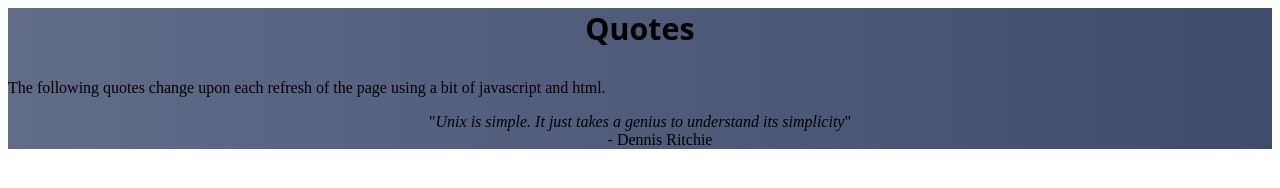
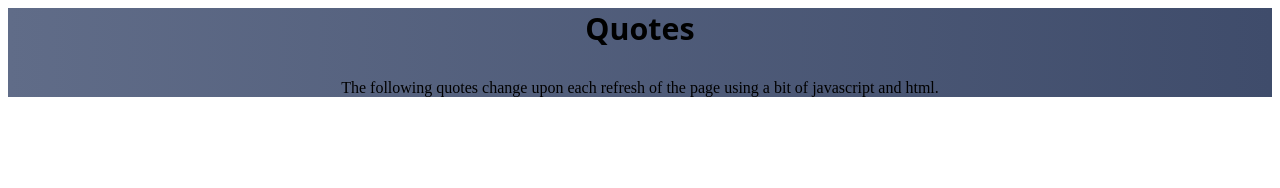
Before and after one commit to AAgar/Quote-Randomizer-Cycler, a plain HTML site: page index.html in a window 1280 px wide. Drawn offline with Linux system fonts and the light colour scheme.

Commit message:
Update index.html

```diff
--- a/index.html
+++ b/index.html
@@ -1,6 +1,6 @@
 <div id="0" class="gr2" style="background-height:1000px;">
 	<h3 style="font-family:'Open Sans', sans-serif; text-align:center; font-size:1.9em;><span class="color">Q</span><span class="color">u</span><span class="color">o</span><span class="color">t</span><span class="color">e</span><span class="color">s</span></h3>
-<p>The following quotes change upon each refresh of the page using a bit of javascript and html.</p>
+<p style="text-align:center;">The following quotes change upon each refresh of the page using a bit of javascript and html.</p>
 
 
 <style type="text/css">
@@ -26,7 +26,7 @@ color:white;
 	  text[5] = "If you're the smartest one in the room, you're in the wrong room.";
       speaker[5] = "Richard Tirendi- Also spoken by Michael Dell";
       i = Math.floor(Math.random() * text.length);
-      document.write("<dl style='text-align:center;font-family:'Open Sans', sans-serif;font-size:1.3em;'>\n");
+      document.write("<dl style="text-align:center;font-family:'Open Sans', sans-serif;font-size:1.7em;">\n");
       document.write("<dt>" + "\"<i>" + text[i] + "</i>\"\n");
       document.write("<dd>" + "- " + speaker[i] + "\n");
       document.write("<dl>\n");
```
